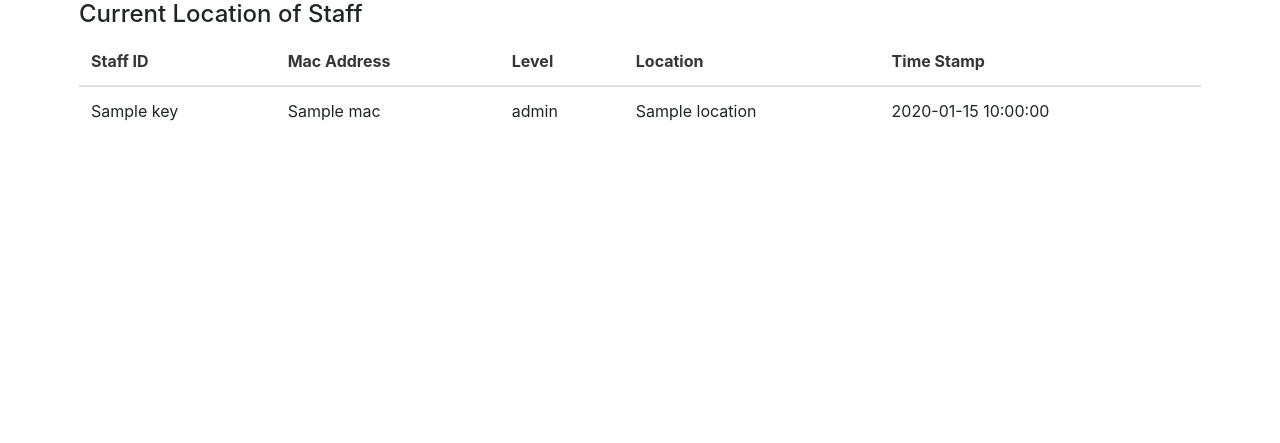
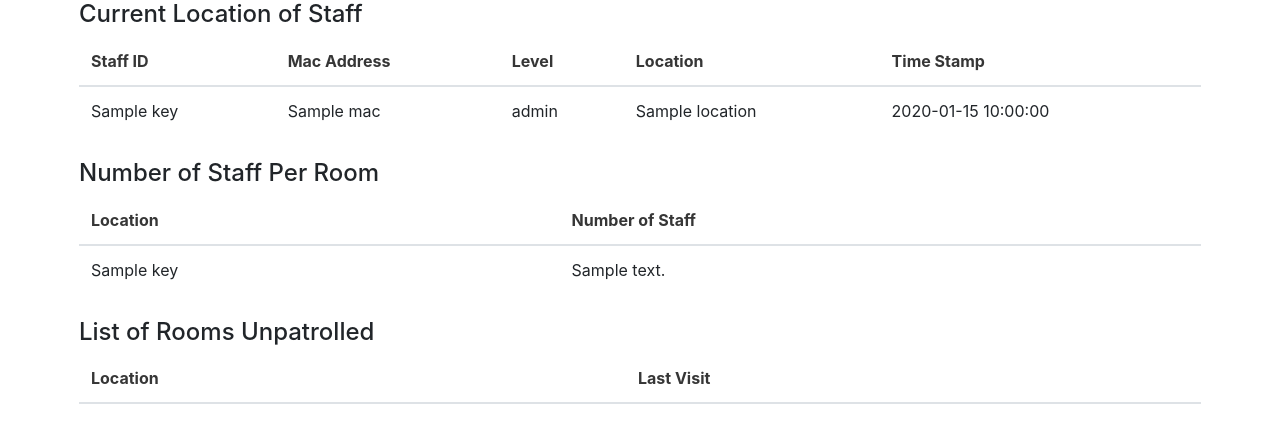
Before and after one commit to puglord96/ICT3102-Grp4, a Flask app: template templates/dashboard.html in a window 1280 px wide. Shown: the top 443 px of the page. Run offline with Flask 2, Linux system fonts and the light colour scheme; the template is opened without the code that fills it: most values are stand-ins (such as "Sample title", 1, 10 or a date in 2020); lists and menus that the app fills with data are empty; some libraries are stand-ins or nearby versions.

Commit message:
all functional requirements DONE
probably will require background scheduler to clear staffLocDict every 1 min

```diff
--- a/app.py
+++ b/app.py
@@ -17,15 +17,16 @@
 
 @app.route('/')
 def hello_world():
-    # cleanList()
-    global beaconLocDict
-    return render_template('dashboard.html', beaconLocDict=beaconLocDict)
+    global staffLocDict
+    global roomList
+    currentTime = time.time()
+    return render_template('dashboard.html', staffLocDict=staffLocDict, roomList=roomList, currentTime=currentTime)
 
 
 def cleanList():
-    global beaconLocDict
-    for key in beaconLocDict:
-        beaconLocDict[key] = sorted(beaconLocDict[key], key=lambda i: (i['timestamp']), reverse=True)
+    global staffLocDict
+    for key in staffLocDict:
+        staffLocDict[key] = sorted(staffLocDict[key], key=lambda i: (i['timestamp']), reverse=True)
 
 
 @app.route('/extractbeacon', methods=['GET'])
@@ -35,15 +36,16 @@
         hawcs_start_time = int(request.args['start_time'])
         hawcs_end_time = int(request.args['end_time'])
         hawcs_staff_id = int(request.args['staff_id'])
-        if hawcs_staff_id in beaconLocDict:
-            for key in beaconLocDict[hawcs_staff_id]:
-                print (key)
-                if hawcs_start_time <key['timestamp'] < hawcs_end_time:
+        if hawcs_staff_id in staffLocDict:
+            for key in staffLocDict[hawcs_staff_id]:
+                print(key)
+                if hawcs_start_time < key['timestamp'] < hawcs_end_time:
                     if 'location' in beaconLocHAWCS:
                         beaconLocHAWCS["location"].append(
                             {'level': key['level'], 'location': key['location'], 'timestamp': key['timestamp']})
                     else:
-                        beaconLocHAWCS["location"] = [{'level': key['level'], 'location': key['location'], 'timestamp': key['timestamp']}]
+                        beaconLocHAWCS["location"] = [
+                            {'level': key['level'], 'location': key['location'], 'timestamp': key['timestamp']}]
     return beaconLocHAWCS
 
 
@@ -51,31 +53,28 @@
 @app.route("/beaconinfo", methods=["POST"])
 def beaconinfo():
     timestamp = int(time.time())
-    staff_id = request.form["staffId"]
-    rssiInput = request.form["rssiInput"]
+    staff_id = int(request.form["staffId"])
+    rssiInput = int(request.form["rssiInput"])
     macInput = request.form["macInput"]
     if rssiInput > -60:
         addNewRecord(staff_id, macInput, rssiInput, timestamp)
-    print(beaconLocDict)
+    print(staffLocDict)
 
 
 # add record into beacon location list
 def addNewRecord(staff_id, mac, rssi, timestamp):
-    global hawcs_staffLocReq
-    global hawcs_staff_id
-    global hawcs_start_time
-    global hawcs_end_time
-    global beaconLocDict
-    # print(beaconLocDict)
+    global staffLocDict
     location, level = findLocationByMac(mac)
-    if staff_id in beaconLocDict:
-        beaconLocDict[staff_id].append(
+    if staff_id in staffLocDict:
+        staffLocDict[staff_id].append(
             {'mac': mac, 'rssi': rssi, 'level': level, 'location': location, 'timestamp': timestamp})
         cleanList()  # sort by latest timestamp
+        updateRoomVisits(staff_id, location, mac, timestamp)
     else:
-        beaconLocDict[staff_id] = [
+        staffLocDict[staff_id] = [
             {'mac': mac, 'rssi': rssi, 'level': level, 'location': location, 'timestamp': timestamp}]
         cleanList()  # sort by latest timestamp
+        updateRoomVisits(staff_id, location, mac, timestamp)
 
 
 # find location based on mac address:
@@ -90,11 +89,41 @@
 def readBeaconLocations():
     readdata = pd.read_csv("beacon_locations.txt", names=["mac", "location", "level"], sep=":")
     df = pd.DataFrame(readdata)  # convert data into pandas dataframe
+    df['location'] = df['location'].str.replace('\"', '')
     # for i, row in df.iterrows():
     #     print(row['mac'], row['location'], row['level'])
     return df
 
 
+# initialise room visits:
+def initRoomListVisits():
+    global df
+    global roomList
+    for i, row in df.iterrows():
+        if row['location'] in roomList:
+            roomList[row['location']]['mac'].append(row['mac'])
+        else:
+            roomList[row['location']] = {'mac': [row['mac']], 'visit': 0, 'lastvisit': int(time.time())}
+
+
+# update room visits:
+def updateRoomVisits(staff_id, location, mac, timestamp):
+    global staffLocDict
+    global roomList
+    # update number of staff
+    if len(staffLocDict[staff_id]) > 1:
+        if staffLocDict[staff_id][0]['location'] != staffLocDict[staff_id][1]['location']:
+            roomList[location]['visit'] += 1
+            roomList[location]['lastvisit'] = timestamp
+
+            # previous staff location
+            room = staffLocDict[staff_id][1]['location']
+            # minus visit
+            roomList[room]['visit'] -= 1
+    else:
+        roomList[location]['visit'] += 1
+        roomList[location]['lastvisit'] = timestamp
+    print (roomList)
 
 # to be removed once done
 def simulatedAndroidData():
@@ -109,31 +138,14 @@
 
 if __name__ == "__main__":
     df = readBeaconLocations()
-    beaconLocDict = {}  # store latest beacon updates from android
-    roomList = {} # store
+    staffLocDict = {}  # store latest beacon updates from android
+    roomList = {}
+    initRoomListVisits()
+    # to be remove once android part has been updated
     import random
     simulated_mac = ["DE69F34B12FB", "ECAC7EDCDF93", "F68644A3A846"]
     sched_0 = BackgroundScheduler(daemon=True)
     sched_0.add_job(simulatedAndroidData, 'interval', seconds=1)
     sched_0.start()
+    ##################################################
     app.run()
-
-# payload_dict = {
-#     "location": [
-#         {
-#             "level": 3,
-#             "location": "ROOM 4",
-#             "timestamp": start_time + 1
-#         },
-#         {
-#             "level": 7,
-#             "location": "SR7D",
-#             "timestamp": start_time + 2
-#         },
-#         {
-#             "level": 7,
-#             "location": "ROOM 4",
-#             "timestamp": start_time + 3
-#         }
-#     ]
-# }
--- a/templates/dashboard.html
+++ b/templates/dashboard.html
@@ -2,6 +2,8 @@
 {% include 'header.html' %}
 <body>
 <div class="container">
+
+  <!-- Current Location of staff -->
   <h4>Current Location of Staff</h4>
   <table class="table">
     <thead>
@@ -14,7 +16,7 @@
       </tr>
     </thead>
     <tbody>
-    {% for key, value in beaconLocDict.items() %}
+    {% for key, value in staffLocDict.items() %}
       <tr>
         <td>{{key}}</td>
         <td>{{value[0]['mac']}}</td>
@@ -25,6 +27,49 @@
     {% endfor %}
     </tbody>
   </table>
+
+    <!-- Number of Staff Per Room -->
+  <h4>Number of Staff Per Room</h4>
+  <table class="table">
+    <thead>
+      <tr>
+        <th>Location</th>
+        <th>Number of Staff</th>
+      </tr>
+    </thead>
+    <tbody>
+    {% for key, value in roomList.items() %}
+    {% if value['visit'] != 0 %}
+      <tr>
+        <td>{{key}}</td>
+        <td>{{value['visit']}}</td>
+      </tr>
+    {% endif %}
+    {% endfor %}
+    </tbody>
+  </table>
+
+  <!-- List of rooms unpatrolled -->
+  <h4>List of Rooms Unpatrolled</h4>
+  <table class="table">
+    <thead>
+      <tr>
+        <th>Location</th>
+        <th>Last Visit</th>
+      </tr>
+    </thead>
+    <tbody>
+    {% for key, value in roomList.items() %}
+    {% set time = currentTime - value['lastvisit'] %}
+    {% if time > 30 %}
+      <tr>
+        <td>{{key}}</td>
+        <td>{{value['lastvisit']}}</td>
+      </tr>
+    {% endif %}
+    {% endfor %}
+    </tbody>
+  </table>
 </div>
 </body>
 </html>
```
